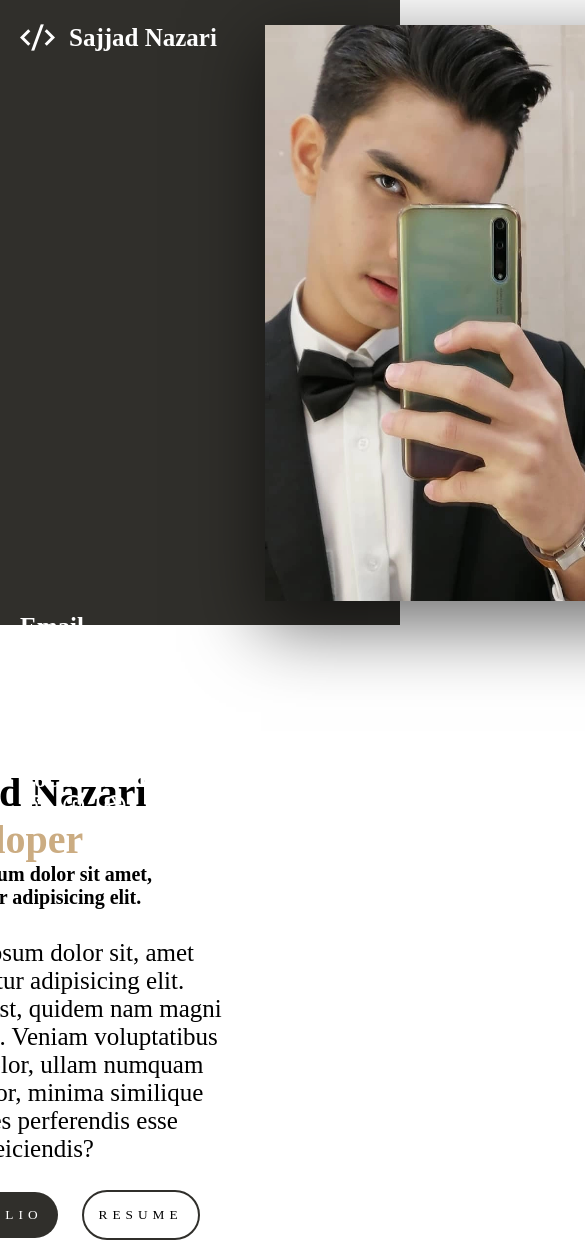
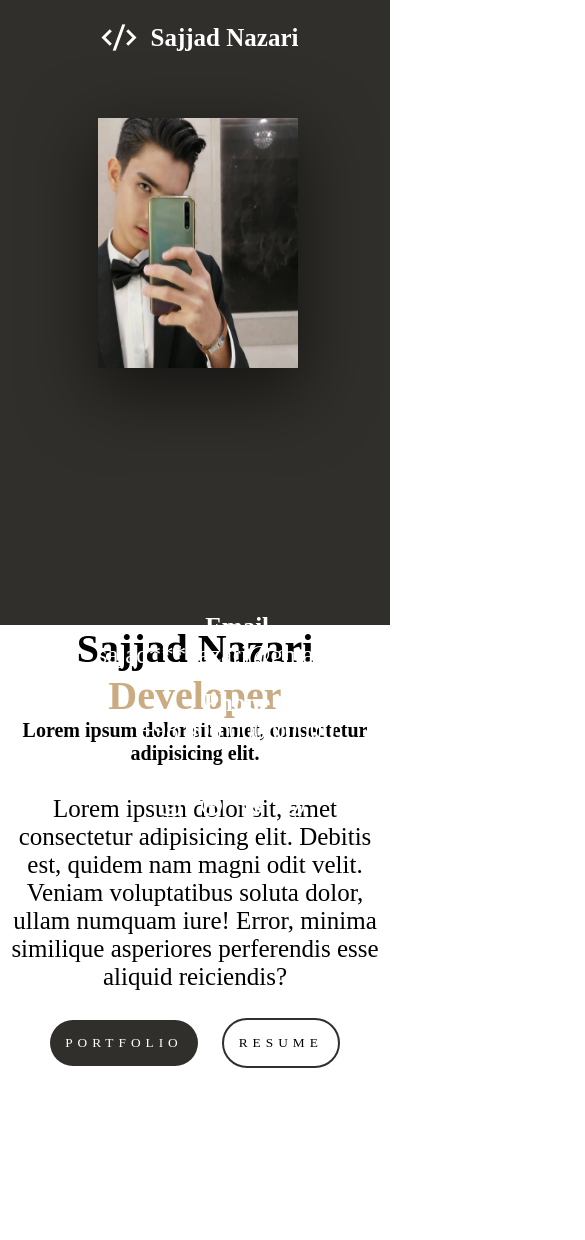
Before and after one commit to sajjadnazaridev/My_Portfolio_Page, a plain HTML site: page index.html in a window 390 px wide. Shown: the top 1240 px of the page, 585 px wide, since content can reach past the window. After the commit the page ends 1086 px from the top, so only its background shows below. Drawn offline with nearby package versions, Linux system fonts and the light colour scheme; a web font is replaced by a local one.

Commit message:
edit style.css

```diff
--- a/style.css
+++ b/style.css
@@ -131,3 +131,35 @@ body{
     background-color: #302f2B;
     color: #fff;
 }
+
+@media screen and (max-width : 700px){
+    .left{
+        display: block;
+        width: 100%;
+    }
+
+    .left .top{
+        text-align: center;
+    }
+
+    .left .bottom{
+        text-align: center;
+        position: absolute;
+        left: 25%;
+        font-size: 25px;
+    }
+
+    .img{
+        width: 200px;
+        height: 250px;
+        position: absolute;
+        top: 14%;
+        left: 25%;
+    }
+
+    .right{
+        width: 100%;
+        text-align: center;
+        float: none;
+    }
+}
```
